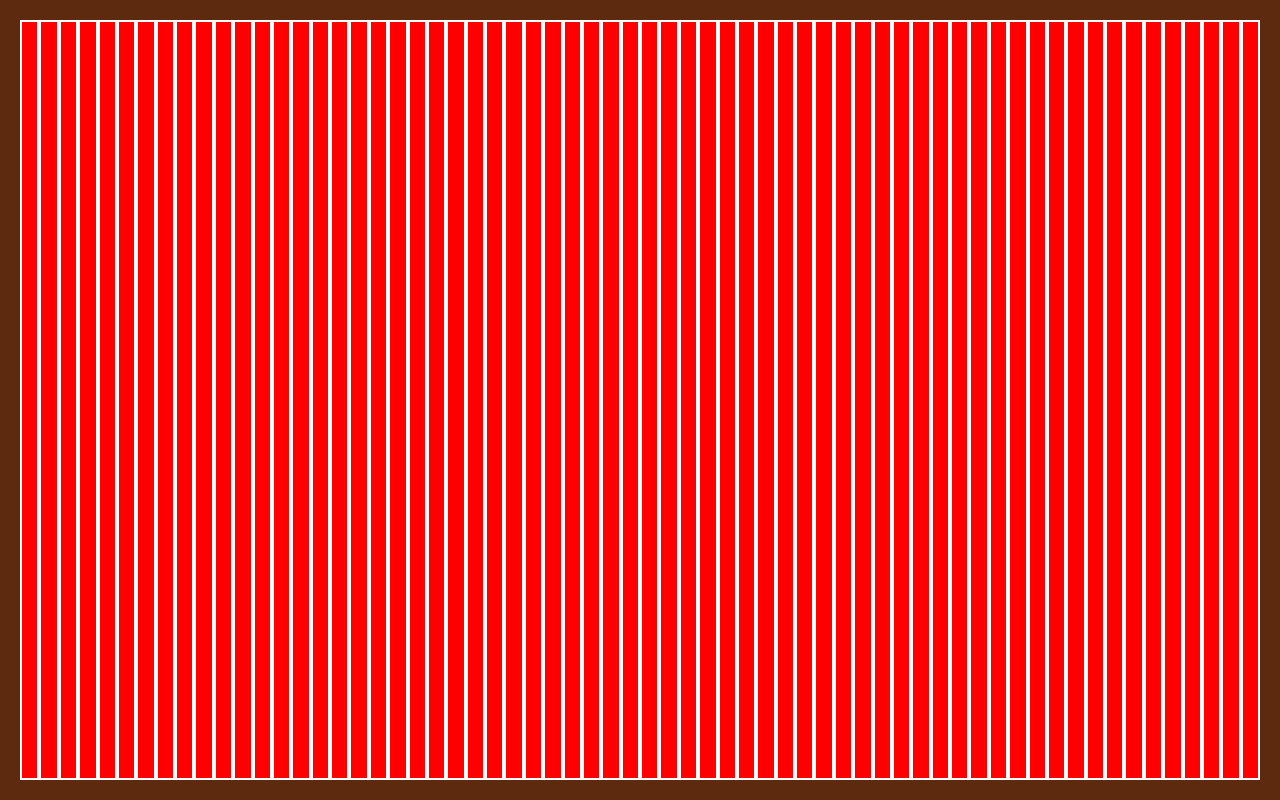
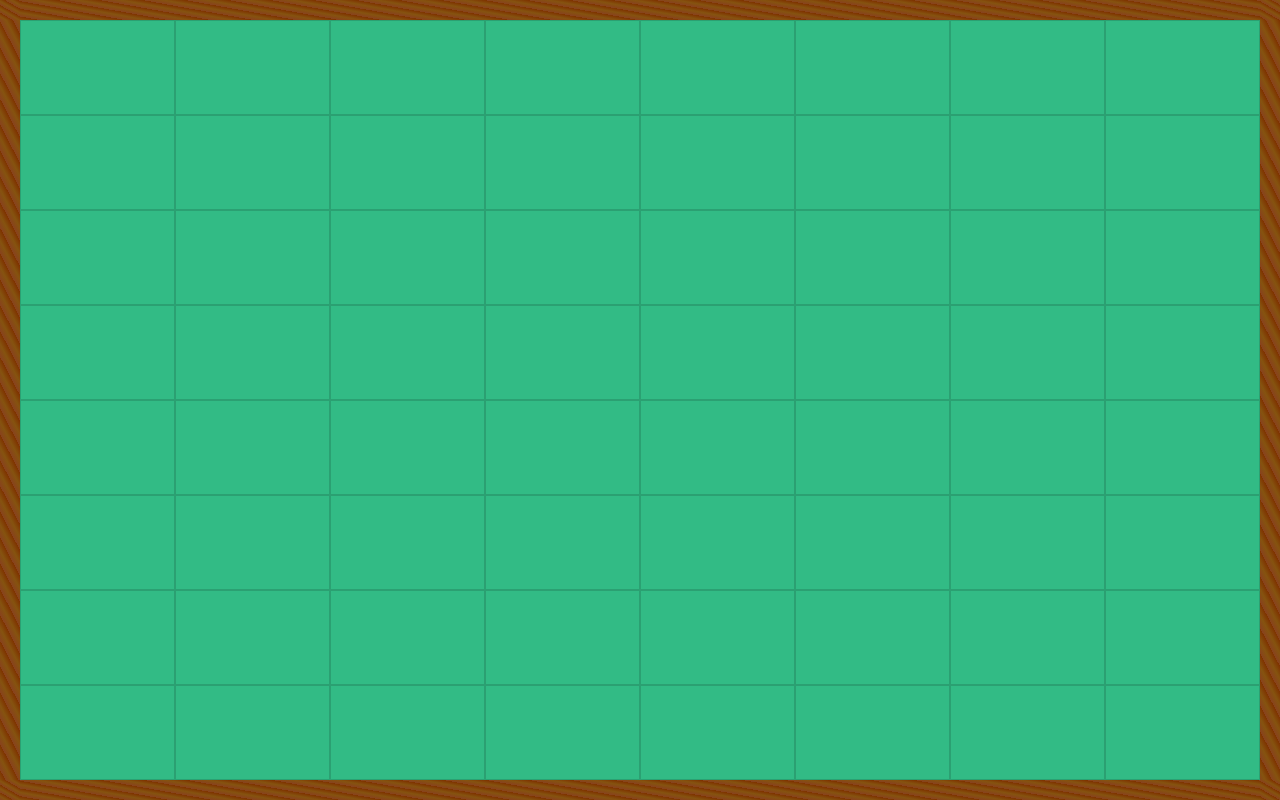
Before and after one commit to kevinleader1/Reversi, a Vue app: page / in a window 1280 px wide. Built offline with nearby package versions, Linux system fonts and the light colour scheme.

Commit message:
Wip - finition du plateau de jeu

```diff
--- a/src/components/BoardGame.vue
+++ b/src/components/BoardGame.vue
@@ -23,10 +23,10 @@
         flex-wrap: wrap;
         flex-direction: row;
         align-items: stretch;
+        box-sizing: border-box;
         background-color: #32bb85;
         width: 100%;
         height: 100%;
-        box-sizing: border-box;
         position: fixed;
         top: 0;
         bottom: 0;
@@ -34,5 +34,6 @@
         right: 0;
         margin: auto;
         border: 20px solid #5d290f;
+        border-image: repeating-linear-gradient(30deg, #88421D, #85530F, #7E3300 20px) 60;
     }
 </style>
--- a/src/components/box.vue
+++ b/src/components/box.vue
@@ -10,9 +10,9 @@
 
 <style lang="less" scoped>
     .box {
-        flex: 1;
-        border: 2px solid white;
-        background-color: red;
+        width: 12.5%;
+        border: 1px solid #2ba072;
         margin: 0;
+        box-sizing: border-box;
     }
 </style>
```
